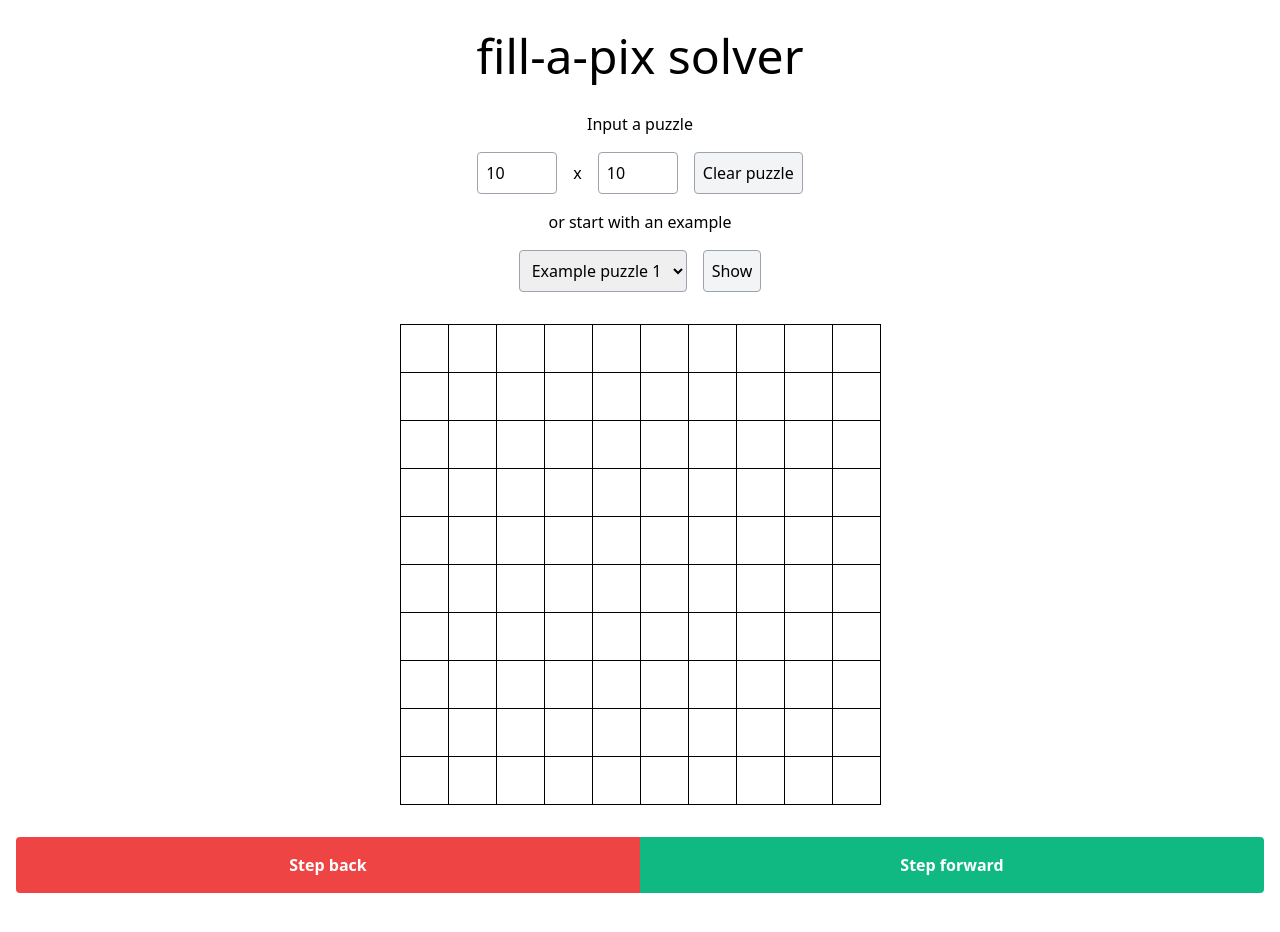
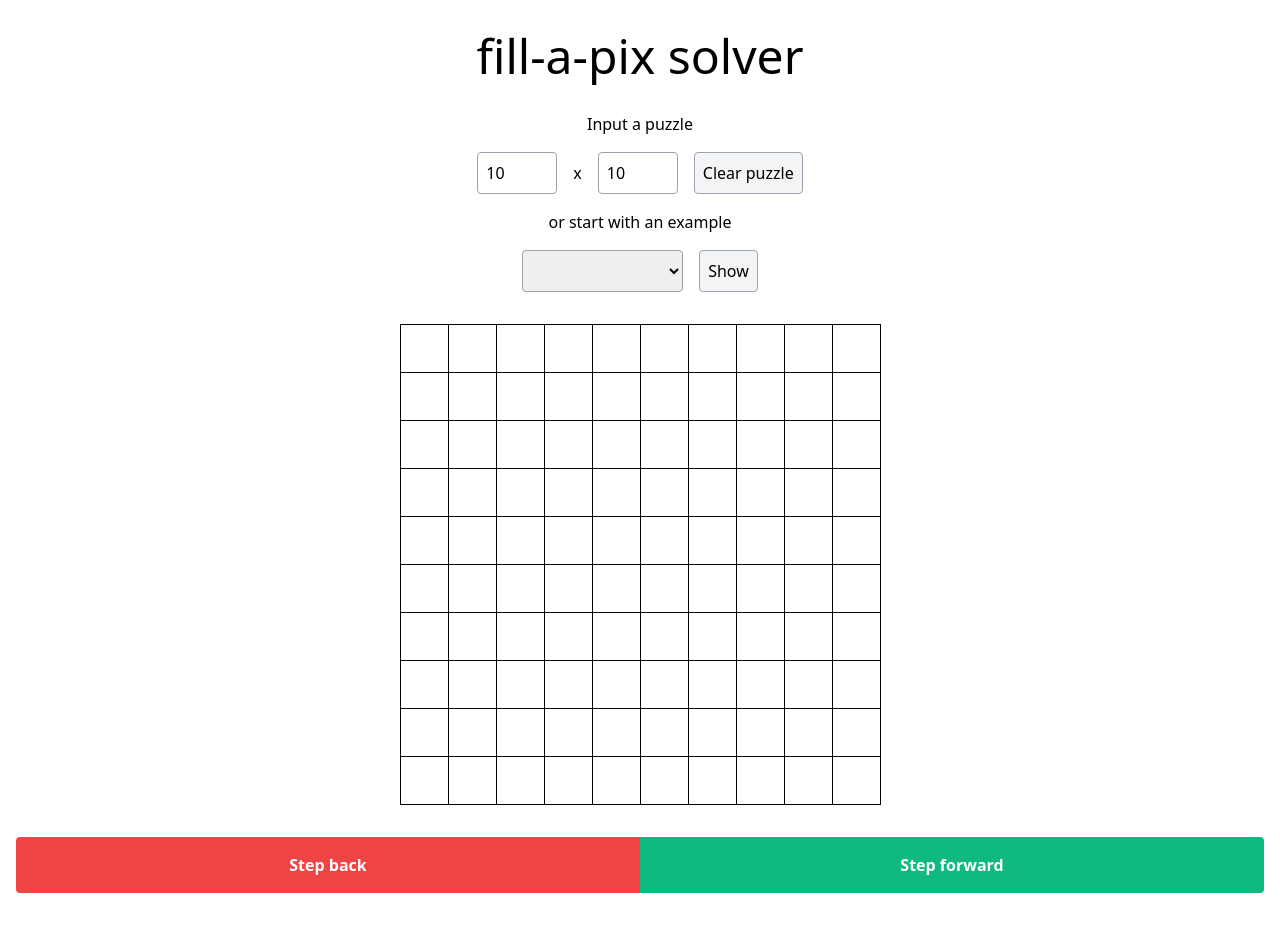
Before and after one commit to jsborjesson/conceptis-puzzle-solver, a Vue app: page / in a window 1280 px wide. Shown: the top 932 px of the page. Built offline with nearby package versions, Linux system fonts and the light colour scheme.

Commit message:
Show names of example puzzles

```diff
--- a/src/components/FillAPix.vue
+++ b/src/components/FillAPix.vue
@@ -13,7 +13,7 @@
 
     <div class="flex items-center justify-center space-x-4">
       <select v-model="example" class="p-2 border border-gray-400 rounded">
-        <option v-for="(_, index) in examples" :key="index" :value="index">Example puzzle {{index + 1}}</option>
+        <option v-for="(_, name) in examples" :key="name" :value="name">{{ name }}</option>
       </select>
       <button @click="examplePuzzle(example)" class="p-2 bg-gray-100 border border-gray-400 rounded active:bg-gray-300">Show</button>
     </div>
@@ -49,7 +49,7 @@ import { examples } from "../lib/puzzles";
 export default defineComponent({
   data() {
     return {
-      example: 0,
+      example: "",
       examples,
       height: 10,
       width: 10,
@@ -69,8 +69,11 @@ export default defineComponent({
     blankPuzzle(): void {
       this.solutionSteps = [blankPuzzle(this.height, this.width)];
     },
-    examplePuzzle(index: number): void {
-      this.solutionSteps = [examples[index]];
+    examplePuzzle(name: string): void {
+      const example = examples[name];
+      if (example) {
+        this.solutionSteps = [example];
+      }
     },
     stepForward(): void {
       const step = solveStep(this.puzzle);
--- a/src/lib/puzzles.ts
+++ b/src/lib/puzzles.ts
@@ -1,8 +1,9 @@
-import { createPuzzle } from "./solver";
+import { createPuzzle, Puzzle } from "./solver";
 
 const U = undefined;
 
-export const basic10x10 = createPuzzle([
+export const examples: { [name: string]: Puzzle } = {
+  "Basic 10x10": createPuzzle([
     [U, 2, 3, U, U, 0, U, U, U, U],
     [U, U, U, U, 3, U, 2, U, U, 6],
     [U, U, 5, U, 5, 3, U, 5, 7, 4],
@@ -13,9 +14,9 @@ export const basic10x10 = createPuzzle([
     [4, U, 1, U, U, U, 1, U, 4, U],
     [U, U, U, U, 6, U, U, U, U, 4],
     [U, 4, 4, U, U, U, U, 4, U, U],
-]);
+  ]),
 
-export const basic10x15 = createPuzzle([
+  "Basic 10x15": createPuzzle([
     [0, U, U, U, U, U, 5, 6, U, U],
     [U, 2, U, 3, U, U, U, 8, 9, U],
     [U, U, 3, U, 2, 2, U, 7, 8, 6],
@@ -31,9 +32,9 @@ export const basic10x15 = createPuzzle([
     [U, 0, U, U, 3, 3, 0, U, U, U],
     [U, U, U, U, 5, U, U, U, 0, U],
     [0, 1, U, U, U, 4, U, U, U, U],
-]);
+  ]),
 
-export const advanced10x10 = createPuzzle([
+  "Advanced 10x10": createPuzzle([
     [U, U, 3, 3, U, U, U, U, U, U],
     [3, U, U, U, U, U, 0, U, 0, U],
     [U, U, 3, 4, U, 3, U, U, U, U],
@@ -44,10 +45,5 @@ export const advanced10x10 = createPuzzle([
     [U, 3, U, U, 5, 6, 5, U, U, 4],
     [U, U, U, 7, U, U, U, 7, U, 5],
     [U, 4, U, U, 6, U, 6, U, 5, U],
-]);
-
-export const examples = [
-  basic10x10,
-  basic10x15,
-  advanced10x10,
-];
+  ]),
+};
```
Lines whose indentation alone changed are shown as unchanged.
